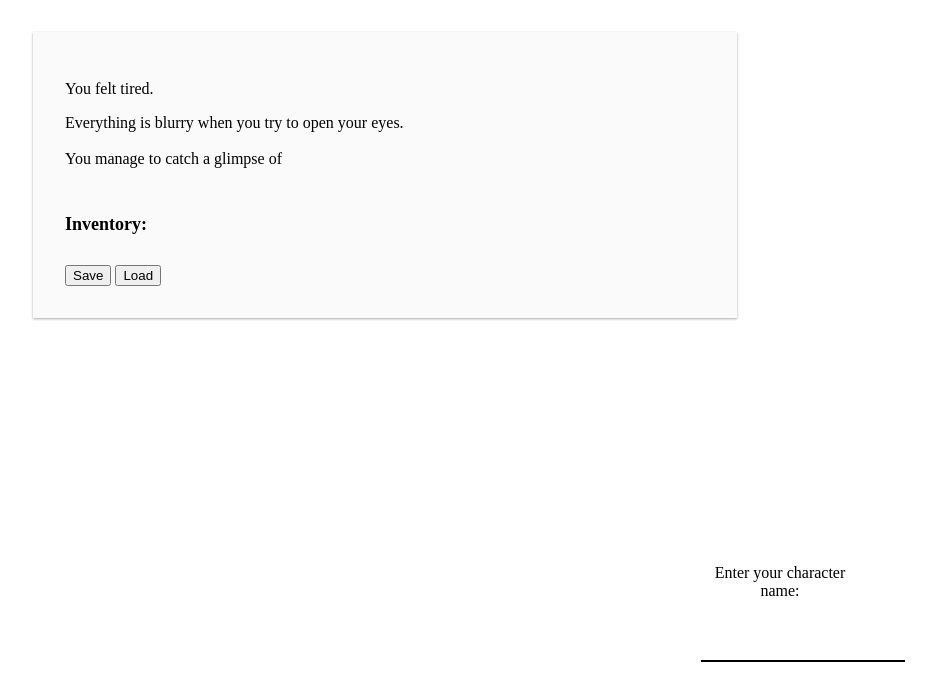
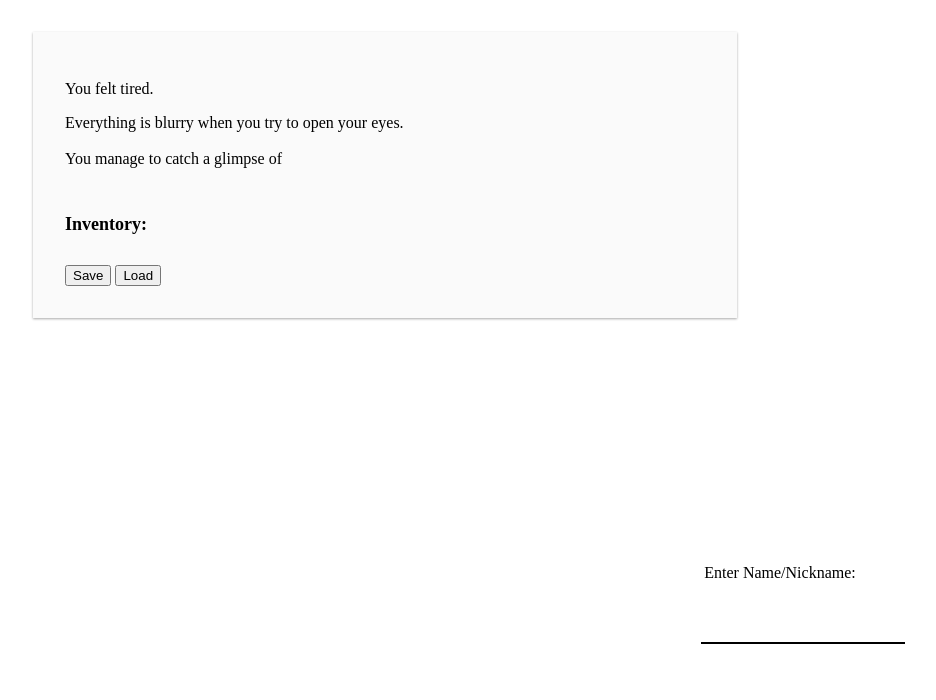
Before and after one commit to lilliekhogg/socketio-chat-ex, a website: page files/index.html in a window 1280 px wide. Shown: the whole page, without its empty margins (255-1191 px from the left). Drawn offline with nearby package versions, Linux system fonts and the light colour scheme.

Commit message:
Update index.html

```diff
--- a/files/index.html
+++ b/files/index.html
@@ -15,7 +15,7 @@
     </li>
     <li class="login page">
       <div class="form">
-        <h3 class="title">Enter your character name: </h3>
+        <h3 class="title">Enter Name/Nickname: </h3>
         <input class="usernameInput" type="text" maxlength="14" />
       </div>
     </li>
```
